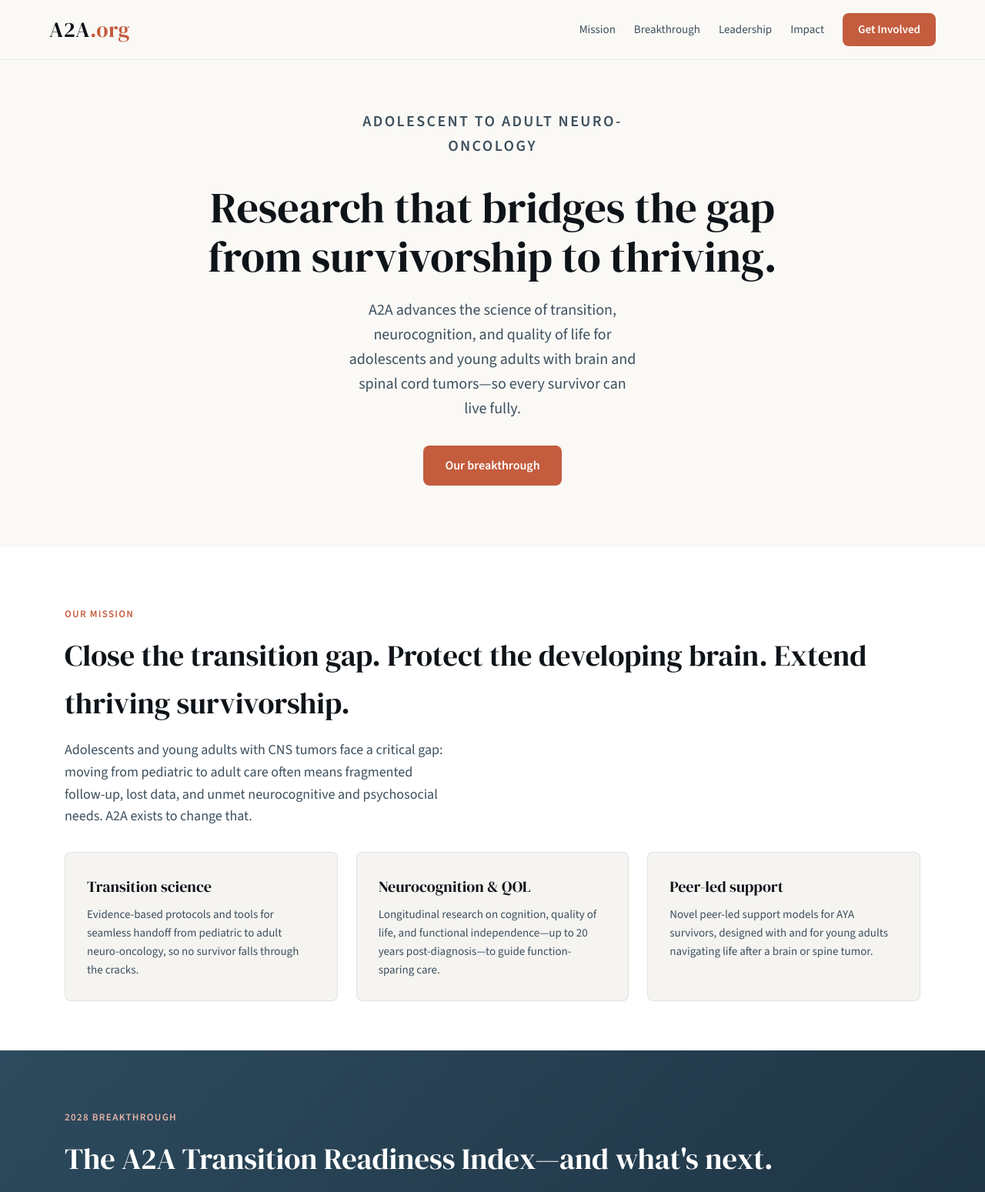
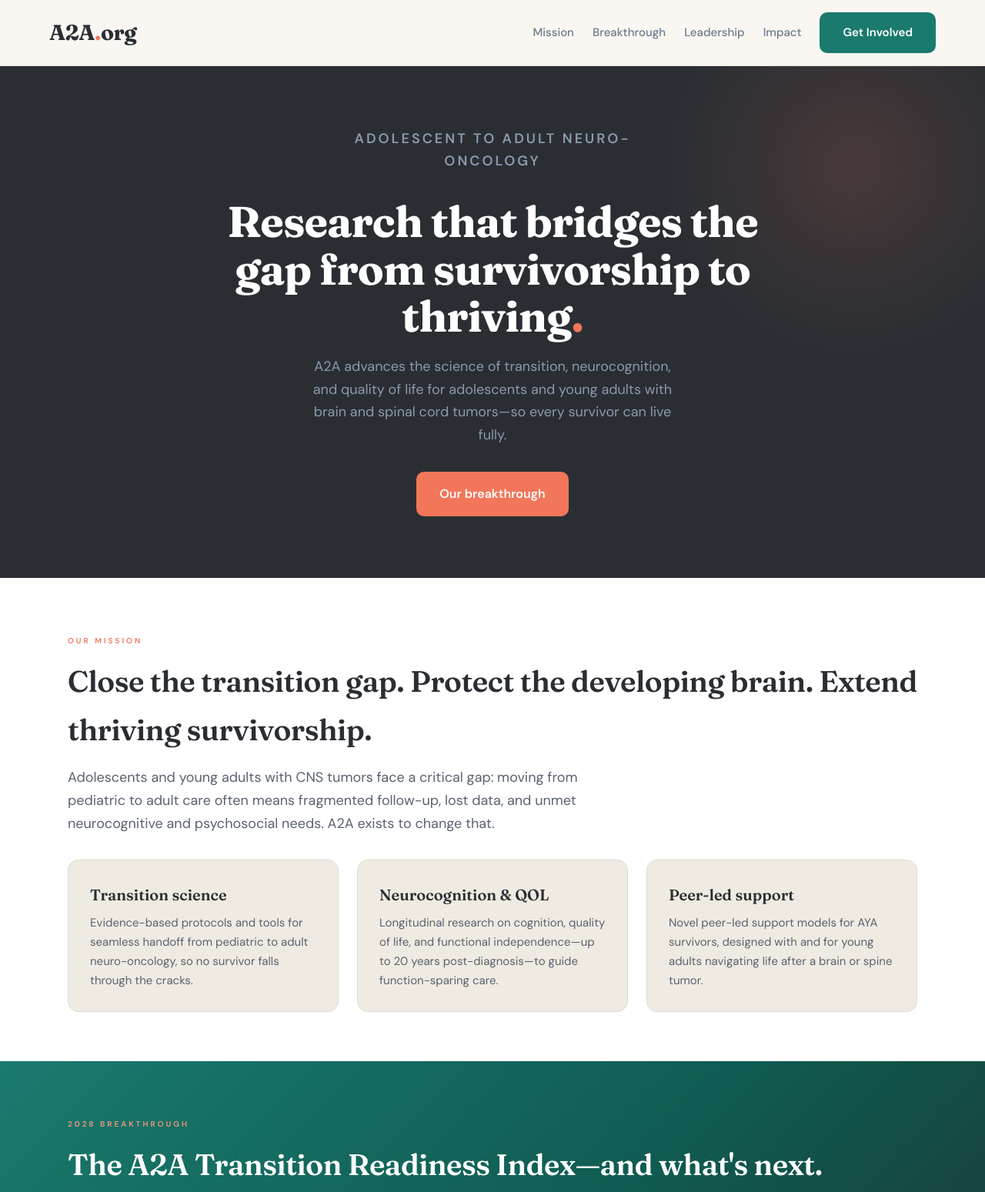
Before and after one commit to presenteric/a2a-org, a plain HTML site: page index.html in a window 1280 px wide. Shown: the top 1549 px of the page at 77% size. Drawn offline with nearby package versions, Linux system fonts and the light colour scheme.

Commit message:
Apply brand guidelines: Fraunces/DM Sans, teal/coral palette, crisis footer
Made-with: Cursor

```diff
--- a/index.html
+++ b/index.html
@@ -7,21 +7,36 @@
   <meta name="description" content="A2A.org advances research and survivorship for adolescents and young adults with brain and spinal cord tumors. Founded by Dr. Jessica Schulte, NYU Langone." />
   <link rel="preconnect" href="https://fonts.googleapis.com" />
   <link rel="preconnect" href="https://fonts.gstatic.com" crossorigin />
-  <link href="https://fonts.googleapis.com/css2?family=DM+Serif+Display&family=Source+Sans+3:ital,wght@0,400;0,500;0,600;0,700;1,400&display=swap" rel="stylesheet" />
+  <link href="https://fonts.googleapis.com/css2?family=DM+Sans:ital,wght@0,400;0,500;0,600;0,700;1,400&family=Fraunces:ital,opsz,wght@0,9..144,300;0,9..144,400;0,9..144,600;0,9..144,700;1,9..144,400&display=swap" rel="stylesheet" />
   <style>
+    /* A2A.org brand system — see a2a-brand-guidelines.html */
     :root {
-      --ink: #0f1419;
-      --ink-muted: #3d4f5c;
-      --paper: #faf9f6;
-      --accent: #c45c3e;
-      --accent-soft: #e8b4a8;
-      --sky: #2d4a5e;
-      --sky-light: #4a6b82;
-      --white: #fff;
-      --radius: 8px;
-      --space: 1.25rem;
-      --font-display: 'DM Serif Display', Georgia, serif;
-      --font-body: 'Source Sans 3', system-ui, sans-serif;
+      --teal: #1A7A6D;
+      --teal-dark: #105C52;
+      --teal-light: #2A9A8A;
+      --coral: #F2765A;
+      --coral-dark: #D95A3E;
+      --coral-light: #F5987F;
+      --slate: #6B7B8D;
+      --slate-light: #8A9AAC;
+      --slate-dark: #4A5868;
+      --gold: #F2C94C;
+      --cream: #FAF7F2;
+      --cream-dark: #F0EBE2;
+      --dark: #2A2E33;
+      --dark-soft: #3D434A;
+      --mid: #5A6270;
+      --light-border: #E0DBD3;
+      --white: #FFFFFF;
+      --font-display: 'Fraunces', Georgia, serif;
+      --font-body: 'DM Sans', -apple-system, sans-serif;
+      --radius-sm: 6px;
+      --radius-md: 10px;
+      --radius-lg: 14px;
+      --space-md: 16px;
+      --space-lg: 24px;
+      --space-xl: 40px;
+      --space-2xl: 64px;
     }
 
     *, *::before, *::after { box-sizing: border-box; }
@@ -29,36 +44,38 @@
     body {
       margin: 0;
       font-family: var(--font-body);
-      font-size: 1.0625rem;
-      line-height: 1.6;
-      color: var(--ink);
-      background: var(--paper);
+      font-size: 16px;
+      line-height: 1.65;
+      color: var(--dark);
+      background: var(--cream);
+      -webkit-font-smoothing: antialiased;
     }
 
     .skip-link {
       position: absolute;
       top: -100px;
-      left: var(--space);
-      padding: 0.75rem 1rem;
-      background: var(--ink);
+      left: var(--space-lg);
+      padding: 12px 16px;
+      background: var(--dark);
       color: var(--white);
       text-decoration: none;
-      border-radius: var(--radius);
+      border-radius: var(--radius-md);
       z-index: 100;
       transition: top 0.2s;
+      font-weight: 600;
     }
-    .skip-link:focus { top: var(--space); }
+    .skip-link:focus { top: var(--space-md); }
 
-    .wrapper { max-width: 72rem; margin: 0 auto; padding: 0 var(--space); }
+    .wrapper { max-width: 72rem; margin: 0 auto; padding: 0 var(--space-lg); }
 
     /* Header */
     header {
       position: sticky;
       top: 0;
       z-index: 50;
-      background: rgba(250, 249, 246, 0.95);
+      background: rgba(250, 247, 242, 0.95);
       backdrop-filter: blur(8px);
-      border-bottom: 1px solid rgba(45, 74, 94, 0.08);
+      border-bottom: 1px solid var(--light-border);
     }
     .header-inner {
       display: flex;
@@ -70,129 +87,147 @@
     .logo {
       font-family: var(--font-display);
       font-size: 1.75rem;
-      font-weight: 400;
-      color: var(--ink);
+      font-weight: 700;
+      color: var(--dark);
       text-decoration: none;
-      letter-spacing: 0.02em;
+      letter-spacing: -0.5px;
     }
-    .logo span { color: var(--accent); }
+    .logo span { color: var(--coral); }
     nav { display: flex; gap: 1.5rem; align-items: center; flex-wrap: wrap; }
     nav a {
-      color: var(--ink-muted);
+      color: var(--slate);
       text-decoration: none;
       font-weight: 500;
-      font-size: 0.9375rem;
+      font-size: 15px;
     }
-    nav a:hover { color: var(--accent); }
+    nav a:hover { color: var(--teal); }
     .btn {
-      display: inline-block;
-      padding: 0.6rem 1.25rem;
-      background: var(--accent);
-      color: var(--white);
+      display: inline-flex;
+      align-items: center;
+      padding: 12px 28px;
+      border-radius: var(--radius-md);
+      font-family: var(--font-body);
+      font-size: 15px;
+      font-weight: 600;
       text-decoration: none;
-      border-radius: var(--radius);
-      font-weight: 600;
-      font-size: 0.9375rem;
-      border: none;
+      border: 2px solid transparent;
       cursor: pointer;
-      transition: background 0.2s, transform 0.15s;
+      transition: all 0.2s ease;
     }
-    .btn:hover { background: #a84d32; transform: translateY(-1px); }
+    .btn-primary { background: var(--teal); color: var(--white); }
+    .btn-primary:hover { background: var(--teal-dark); }
+    .btn-secondary { background: var(--coral); color: var(--white); }
+    .btn-secondary:hover { background: var(--coral-dark); }
     .btn-outline {
       background: transparent;
-      color: var(--sky);
-      border: 2px solid var(--sky);
+      border-color: var(--teal);
+      color: var(--teal);
     }
-    .btn-outline:hover { background: var(--sky); color: var(--white); }
+    .btn-outline:hover { background: var(--teal); color: var(--white); }
 
-    /* Hero */
+    /* Hero — dark per brand guidelines */
     .hero {
-      padding: 4rem 0 5rem;
+      background: var(--dark);
+      color: var(--white);
+      padding: 5rem 0 5rem;
       text-align: center;
+      position: relative;
+      overflow: hidden;
     }
-    .hero .wrapper { max-width: 52rem; }
+    .hero::after {
+      content: '';
+      position: absolute;
+      top: -120px; right: -80px;
+      width: 500px; height: 500px;
+      border-radius: 50%;
+      background: radial-gradient(circle, rgba(242,118,90,0.15) 0%, transparent 70%);
+    }
+    .hero .wrapper { max-width: 52rem; position: relative; z-index: 1; }
     .hero-tag {
       display: inline-block;
-      font-size: 0.8125rem;
+      font-size: 10px;
       font-weight: 600;
       text-transform: uppercase;
-      letter-spacing: 0.12em;
-      color: var(--accent);
+      letter-spacing: 3px;
+      color: var(--coral);
       margin-bottom: 1rem;
     }
     .hero h1 {
       font-family: var(--font-display);
       font-size: clamp(2.25rem, 5vw, 3.5rem);
-      font-weight: 400;
-      line-height: 1.15;
+      font-weight: 700;
+      line-height: 1.1;
       margin: 0 0 1.25rem;
-      color: var(--ink);
+      color: var(--white);
+      letter-spacing: -1px;
     }
+    .hero h1 span { color: var(--coral); }
     .hero p {
-      font-size: 1.25rem;
-      color: var(--ink-muted);
+      font-size: 1.125rem;
+      color: var(--slate-light);
       margin: 0 0 2rem;
       max-width: 38ch;
       margin-left: auto;
       margin-right: auto;
     }
-    .hero .btn { padding: 0.85rem 1.75rem; font-size: 1rem; }
+    .hero .btn { padding: 14px 28px; font-size: 1rem; min-height: 44px; }
 
     /* Section blocks */
-    section { padding: 4rem 0; }
+    section { padding: var(--space-2xl) 0; }
     section:nth-child(even) { background: var(--white); }
     .section-label {
-      font-size: 0.8125rem;
+      font-size: 10px;
       font-weight: 600;
       text-transform: uppercase;
-      letter-spacing: 0.1em;
-      color: var(--accent);
+      letter-spacing: 3px;
+      color: var(--coral);
       margin-bottom: 0.75rem;
     }
     .section-title {
       font-family: var(--font-display);
       font-size: clamp(1.75rem, 3vw, 2.5rem);
-      font-weight: 400;
+      font-weight: 600;
       margin: 0 0 1rem;
-      color: var(--ink);
+      color: var(--dark);
+      letter-spacing: -0.5px;
     }
     .section-intro {
       font-size: 1.125rem;
-      color: var(--ink-muted);
+      color: var(--mid);
       max-width: 55ch;
       margin: 0 0 2rem;
     }
 
-    /* Mission */
+    /* Mission cards — 14px radius, cream, 1px border */
     .mission-cards {
       display: grid;
       grid-template-columns: repeat(auto-fit, minmax(260px, 1fr));
-      gap: 1.5rem;
+      gap: var(--space-lg);
       margin-top: 2rem;
     }
     .mission-card {
-      padding: 1.75rem;
-      background: var(--paper);
-      border-radius: var(--radius);
-      border: 1px solid rgba(45, 74, 94, 0.1);
+      padding: 28px;
+      background: var(--cream);
+      border-radius: var(--radius-lg);
+      border: 1px solid var(--light-border);
     }
-    section:nth-child(even) .mission-card { background: #f5f4f1; }
+    section:nth-child(even) .mission-card { background: var(--cream-dark); }
     .mission-card h3 {
       font-family: var(--font-display);
       font-size: 1.25rem;
-      font-weight: 400;
+      font-weight: 600;
       margin: 0 0 0.5rem;
-      color: var(--ink);
+      color: var(--dark);
     }
-    .mission-card p { margin: 0; color: var(--ink-muted); font-size: 0.9375rem; }
+    .mission-card p { margin: 0; color: var(--mid); font-size: 15px; }
 
-    /* Breakthrough */
+    /* Breakthrough — teal/dark gradient */
     .breakthrough {
-      background: linear-gradient(135deg, var(--sky) 0%, #1a2f3d 100%);
+      background: linear-gradient(135deg, var(--teal) 0%, var(--teal-dark) 50%, #1a2f2b 100%);
       color: var(--white);
-      padding: 4rem 0;
+      padding: var(--space-2xl) 0;
     }
-    .breakthrough .section-label { color: var(--accent-soft); }
+    .breakthrough .section-label { color: var(--coral-light); }
     .breakthrough .section-title,
     .breakthrough h3 { color: var(--white); }
     .breakthrough p, .breakthrough .section-intro { color: rgba(255,255,255,0.88); }
@@ -205,10 +240,10 @@
     .breakthrough-item h3 {
       font-family: var(--font-display);
       font-size: 1.35rem;
-      font-weight: 400;
+      font-weight: 600;
       margin: 0 0 0.5rem;
     }
-    .breakthrough-item p { margin: 0; font-size: 0.9375rem; }
+    .breakthrough-item p { margin: 0; font-size: 15px; }
 
     /* Leadership */
     .leadership {
@@ -220,8 +255,8 @@
     .leadership-photo {
       aspect-ratio: 4/5;
       max-width: 320px;
-      background: linear-gradient(145deg, var(--sky-light) 0%, var(--sky) 100%);
-      border-radius: var(--radius);
+      background: linear-gradient(145deg, var(--teal-light) 0%, var(--teal) 100%);
+      border-radius: var(--radius-lg);
       display: flex;
       align-items: center;
       justify-content: center;
@@ -231,24 +266,25 @@
     .leadership-bio h2 {
       font-family: var(--font-display);
       font-size: 1.75rem;
-      font-weight: 400;
+      font-weight: 600;
       margin: 0 0 0.25rem;
+      color: var(--dark);
     }
     .leadership-bio .role {
-      font-size: 0.9375rem;
-      color: var(--accent);
+      font-size: 15px;
+      color: var(--teal);
       font-weight: 600;
       margin-bottom: 1rem;
     }
-    .leadership-bio p { margin: 0 0 1rem; color: var(--ink-muted); }
+    .leadership-bio p { margin: 0 0 1rem; color: var(--mid); }
     .leadership-bio a {
-      color: var(--sky);
+      color: var(--teal);
       font-weight: 500;
       text-decoration: none;
     }
     .leadership-bio a:hover { text-decoration: underline; }
 
-    /* Impact stats */
+    /* Impact stats — teal primary */
     .stats {
       display: grid;
       grid-template-columns: repeat(auto-fit, minmax(140px, 1fr));
@@ -259,46 +295,57 @@
     .stat-value {
       font-family: var(--font-display);
       font-size: clamp(2rem, 4vw, 3rem);
-      font-weight: 400;
-      color: var(--accent);
+      font-weight: 700;
+      color: var(--teal);
       line-height: 1.1;
     }
-    .stat-label { font-size: 0.875rem; color: var(--ink-muted); margin-top: 0.25rem; }
+    .stat-label { font-size: 0.875rem; color: var(--slate); margin-top: 0.25rem; }
 
-    /* CTA */
+    /* CTA — cream-dark background */
     .cta {
       text-align: center;
-      padding: 4rem 0;
-      background: #f0eeea;
+      padding: var(--space-2xl) 0;
+      background: var(--cream-dark);
     }
     .cta .section-title { margin-bottom: 0.75rem; }
-    .cta p { margin: 0 0 1.5rem; color: var(--ink-muted); }
-    .cta .btn { margin: 0 0.5rem 0.5rem 0; }
+    .cta p { margin: 0 0 1.5rem; color: var(--mid); }
+    .cta .btn { margin: 0 0.5rem 0.5rem 0; min-height: 44px; }
 
-    /* Footer */
+    /* Footer — dark bg, coral period, crisis resources */
     footer {
-      background: var(--ink);
-      color: rgba(255,255,255,0.75);
+      background: var(--dark);
+      color: var(--slate-light);
       padding: 2.5rem 0;
-      font-size: 0.875rem;
+      font-size: 14px;
     }
     .footer-inner {
       display: flex;
       flex-wrap: wrap;
       justify-content: space-between;
-      align-items: center;
-      gap: 1rem;
+      align-items: flex-start;
+      gap: var(--space-lg);
     }
     .footer-logo {
       font-family: var(--font-display);
       font-size: 1.25rem;
+      font-weight: 700;
       color: var(--white);
       text-decoration: none;
+      letter-spacing: -0.5px;
     }
-    .footer-logo span { color: var(--accent-soft); }
-    footer a { color: rgba(255,255,255,0.9); text-decoration: none; }
+    .footer-logo span { color: var(--coral); }
+    footer a { color: var(--slate-light); text-decoration: none; }
     footer a:hover { color: var(--white); }
-    .footer-links { display: flex; gap: 1.5rem; }
+    .footer-links { display: flex; gap: 1.5rem; flex-wrap: wrap; }
+    .footer-crisis {
+      width: 100%;
+      margin-top: var(--space-lg);
+      padding-top: var(--space-lg);
+      border-top: 1px solid var(--slate-dark);
+      font-size: 13px;
+      color: var(--slate);
+    }
+    .footer-crisis a { color: var(--coral-light); }
 
     @media (max-width: 640px) {
       .hero { padding: 3rem 0 4rem; }
@@ -311,13 +358,13 @@
   <a href="#main" class="skip-link">Skip to main content</a>
   <header>
     <div class="wrapper header-inner">
-      <a href="/" class="logo">A2A<span>.org</span></a>
+      <a href="/" class="logo">A2A<span>.</span>org</a>
       <nav>
         <a href="#mission">Mission</a>
         <a href="#breakthrough">Breakthrough</a>
         <a href="#leadership">Leadership</a>
         <a href="#impact">Impact</a>
-        <a href="#get-involved" class="btn">Get Involved</a>
+        <a href="#get-involved" class="btn btn-primary">Get Involved</a>
       </nav>
     </div>
   </header>
@@ -326,9 +373,9 @@
     <section class="hero">
       <div class="wrapper">
         <p class="hero-tag">Adolescent to Adult Neuro-Oncology</p>
-        <h1>Research that bridges the gap from survivorship to thriving.</h1>
+        <h1>Research that bridges the gap from survivorship to thriving<span>.</span></h1>
         <p>A2A advances the science of transition, neurocognition, and quality of life for adolescents and young adults with brain and spinal cord tumors—so every survivor can live fully.</p>
-        <a href="#breakthrough" class="btn">Our breakthrough</a>
+        <a href="#breakthrough" class="btn btn-secondary">Our breakthrough</a>
       </div>
     </section>
 
@@ -419,7 +466,7 @@
       <div class="wrapper">
         <h2 class="section-title">Partner with us</h2>
         <p>Support A2A's work in transition science, neurocognitive survivorship, and the next generation of AYA neuro-oncology research.</p>
-        <a href="mailto:info@a2a.org" class="btn">Contact A2A</a>
+        <a href="mailto:info@a2a.org" class="btn btn-primary">Contact A2A</a>
         <a href="https://nyulangone.org/care-services/adolescent-young-adult-cancer-program" target="_blank" rel="noopener" class="btn btn-outline">NYU Langone AYA Program</a>
       </div>
     </section>
@@ -427,12 +474,13 @@
 
   <footer>
     <div class="wrapper footer-inner">
-      <a href="/" class="footer-logo">A2A<span>.org</span></a>
+      <a href="/" class="footer-logo">A2A<span>.</span>org</a>
       <div class="footer-links">
         <a href="https://nyulangone.org/doctors/1467870576/jessica-d-schulte" target="_blank" rel="noopener">Jessica Schulte, MD, PhD</a>
         <a href="https://pnoc.us/" target="_blank" rel="noopener">PNOC</a>
         <a href="https://www.soc-neuro-onc.org/" target="_blank" rel="noopener">Society for Neuro-Oncology</a>
       </div>
+      <p class="footer-crisis"><strong>Crisis resources:</strong> If you're in crisis, contact the <a href="https://988lifeline.org/" target="_blank" rel="noopener">988 Suicide &amp; Crisis Lifeline</a> (call or text 988) or the <a href="https://www.crisistextline.org/" target="_blank" rel="noopener">Crisis Text Line</a> (text HOME to 741741).</p>
     </div>
   </footer>
 </body>
```
